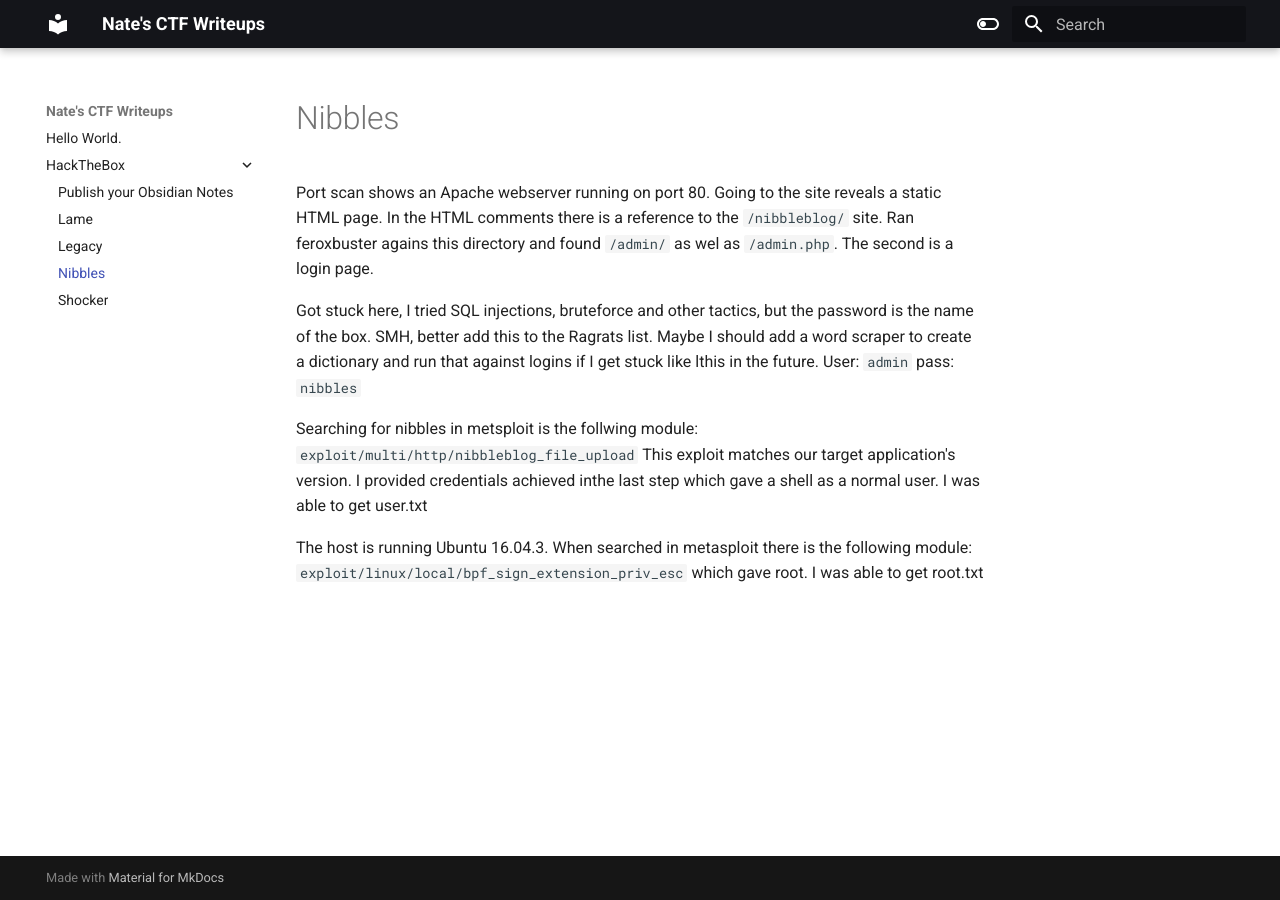
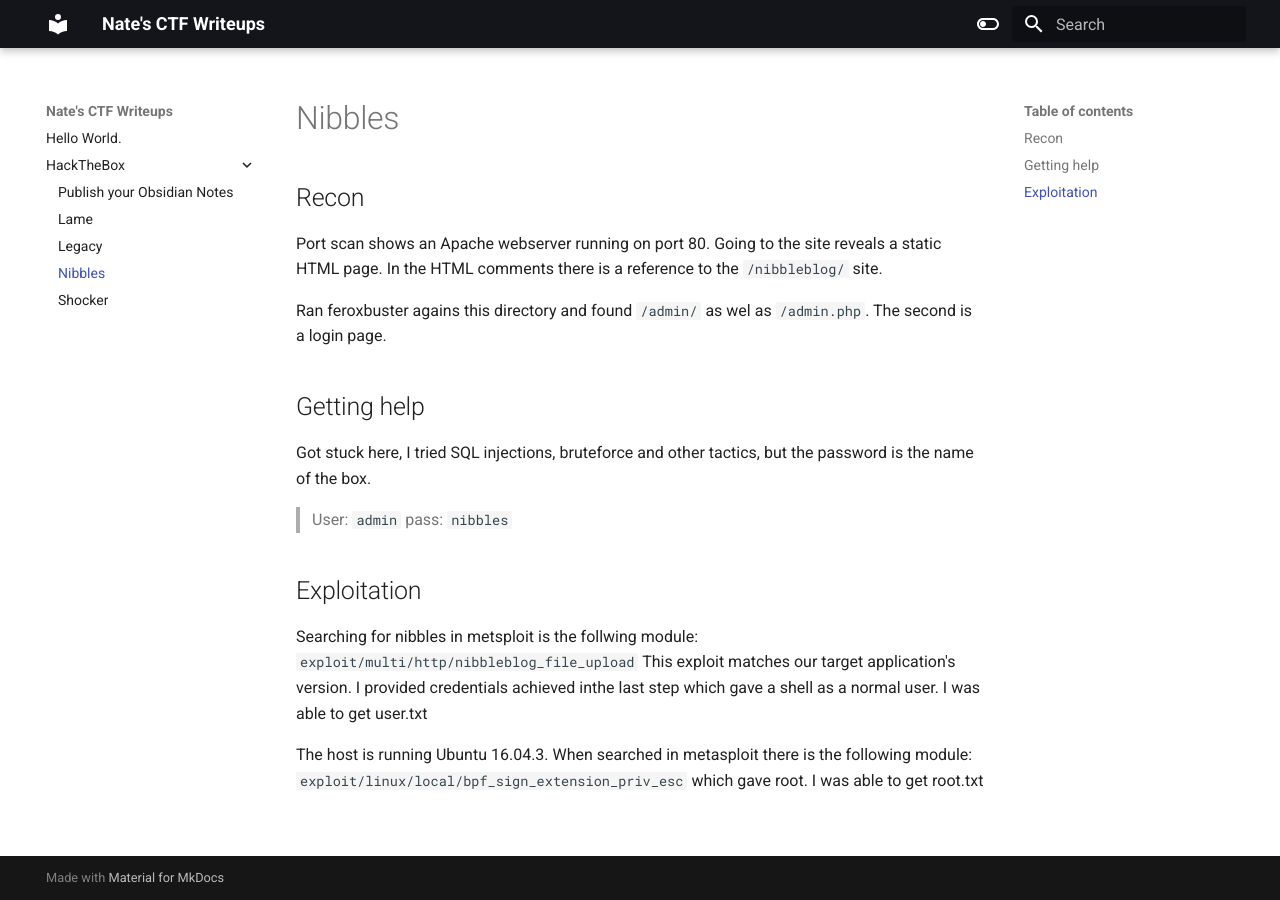
Before and after one commit to nlw93/ctfs, an MkDocs documentation site: the page built from docs/HackTheBox/nibbles.md, in a window 1280 px wide. Built offline with MkDocs 1.6.1 and Material for MkDocs 9.7.7, drawn with Linux system fonts in a browser that asks for light colours.

```diff
--- a/docs/HackTheBox/nibbles.md
+++ b/docs/HackTheBox/nibbles.md
@@ -1,10 +1,18 @@
+# Nibbles
+
+## Recon
 Port scan shows an Apache webserver running on port 80.
-Going to the site reveals a static HTML page. In the HTML comments there is a reference to the `/nibbleblog/` site. Ran feroxbuster agains this directory and found `/admin/` as wel as `/admin.php`. The second is a login page.
+Going to the site reveals a static HTML page. In the HTML comments there is a reference to the `/nibbleblog/` site.
 
-Got stuck here, I tried SQL injections, bruteforce and other tactics, but the password is the name of the box. SMH, better add this to the Ragrats list. Maybe I should add a word scraper to create a dictionary and run that against logins if I get stuck like lthis in the future.
-User: `admin`
-pass: `nibbles`
+Ran feroxbuster agains this directory and found `/admin/` as wel as `/admin.php`. The second is a login page.
 
+## Getting help
+Got stuck here, I tried SQL injections, bruteforce and other tactics, but the password is the name of the box.
+
+> User: `admin`
+> pass: `nibbles`
+
+## Exploitation
 Searching for nibbles in metsploit is the follwing module: `exploit/multi/http/nibbleblog_file_upload`
 This exploit matches our target application's version. I provided credentials achieved inthe last step which gave a shell as a normal user. I was able to get user.txt
 
```
Also changed, not shown: docs/HackTheBox/Lame.md (+1 -0 lines), docs/HackTheBox/Legacy.md (+2 -0 lines).
